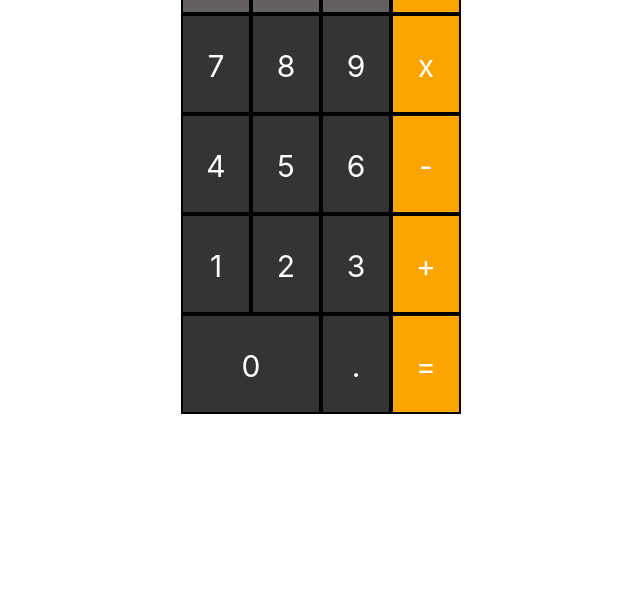
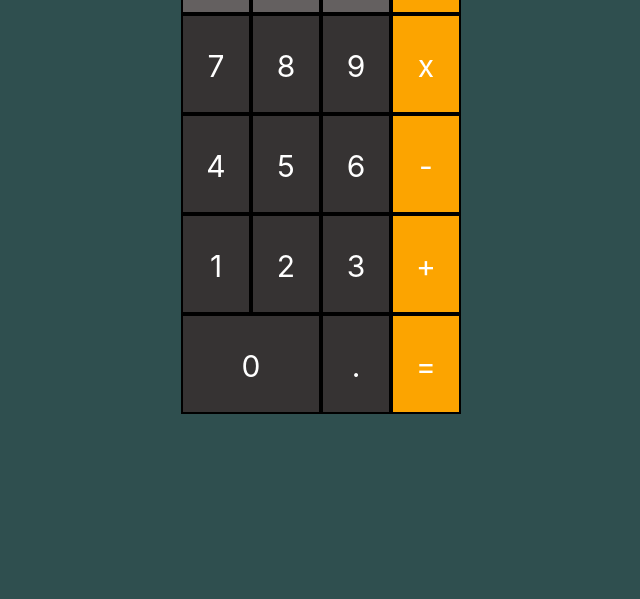
Before and after one commit to MARENTES2309/Calculadora, a plain HTML site: page index.html in a window 1280 px wide. Shown: the part 201-800 px from the top of the page, without its empty margins (319-959 px from the left). Drawn offline with Linux system fonts and the light colour scheme.

Commit message:
Color de fondo

```diff
--- a/css/estilo.css
+++ b/css/estilo.css
@@ -48,3 +48,6 @@
     text-align: right;
     color:white;
 }
+body{
+    background-color: #2F4F4F;
+}
```
